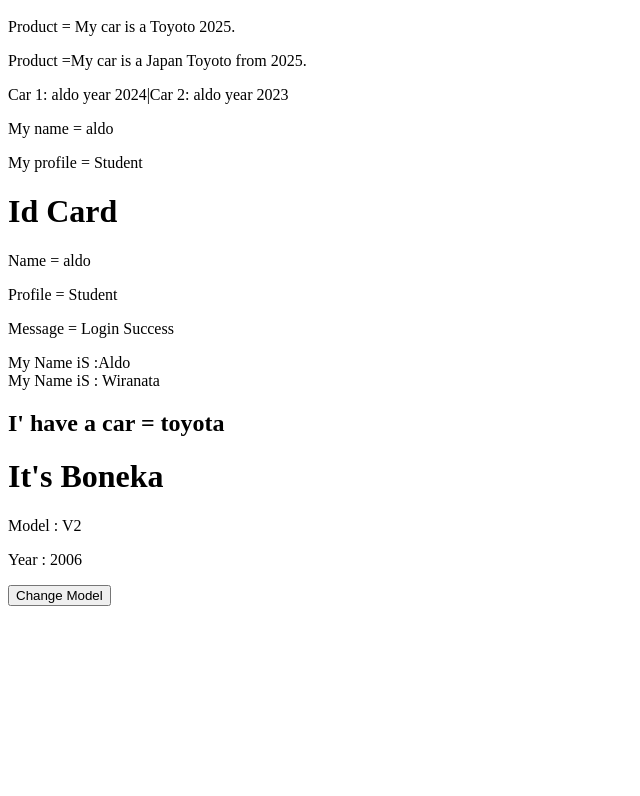
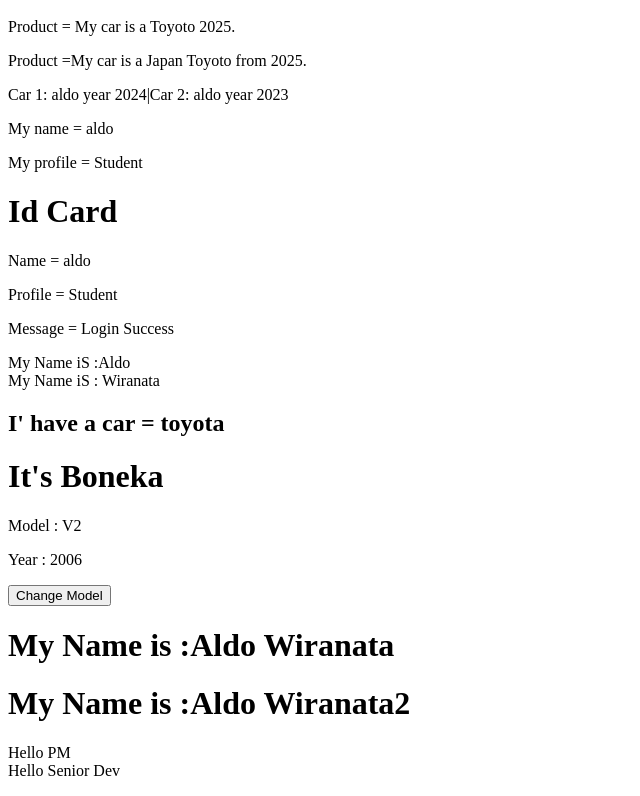
Before and after one commit to alwiranata/React-TS, a React (Vite) app: page / in a window 1280 px wide. Shown: the part 235-1031 px from the top of the page, without its empty margins (0-640 px from the left). Before the commit the page ends 857 px from the top, so only its background shows below. Built offline with nearby package versions, Linux system fonts and the light colour scheme.

Commit message:
add : props.tsx

```diff
--- a/src/App.tsx
+++ b/src/App.tsx
@@ -7,6 +7,7 @@
 import TernaryOperator from "./components/TernaryOperator"
 import Component from "./components/Components"
 import ClassComponent from "./components/Class"
+import {GetProps, GetDatas}  from "./components/Props"
 function App() {
   const [hello, setHello] = useState("")
   const card = {name , profile}
@@ -30,6 +31,9 @@
         <p><TernaryOperator/></p>
         <p><Component/></p>
         <p><ClassComponent name="toyota"/></p>
+        <p><GetProps id ={1} fullName ="Aldo Wiranata" /></p>
+        <p><GetProps id ={2} fullName ="Aldo Wiranata2" /></p>
+        <p><GetDatas /></p>
       </div>
     </>
   )
--- /dev/null
+++ b/src/components/Props.tsx
@@ -0,0 +1,45 @@
+import React from "react"
+
+interface typeProps {
+    id : number,
+    fullName : string
+}
+
+
+const GetProps= ({id, fullName} : typeProps) =>{
+    return (
+        <h1 key={id}>My Name is :{fullName}</h1>
+    )
+}
+
+interface typeDatas {
+    id : number ,
+    profile : string
+}
+
+const datas : typeDatas[] = [
+    {id : 1,  profile : "PM"},
+    {id : 2,  profile : "Senior Dev"}
+]
+
+const PassDatas :React.FC<typeDatas> = ({id , profile} ) =>{
+    return(
+        <>
+          <div key = {id}> Hello {profile}</div>
+        </>
+    )
+}
+
+const GetDatas  = () =>{
+    return(
+        <>
+        {datas.map((data) => (
+            <PassDatas id={data.id} profile={data.profile}/>
+        ))}
+        </>
+    )
+}
+
+
+
+export {GetProps, GetDatas}
```
